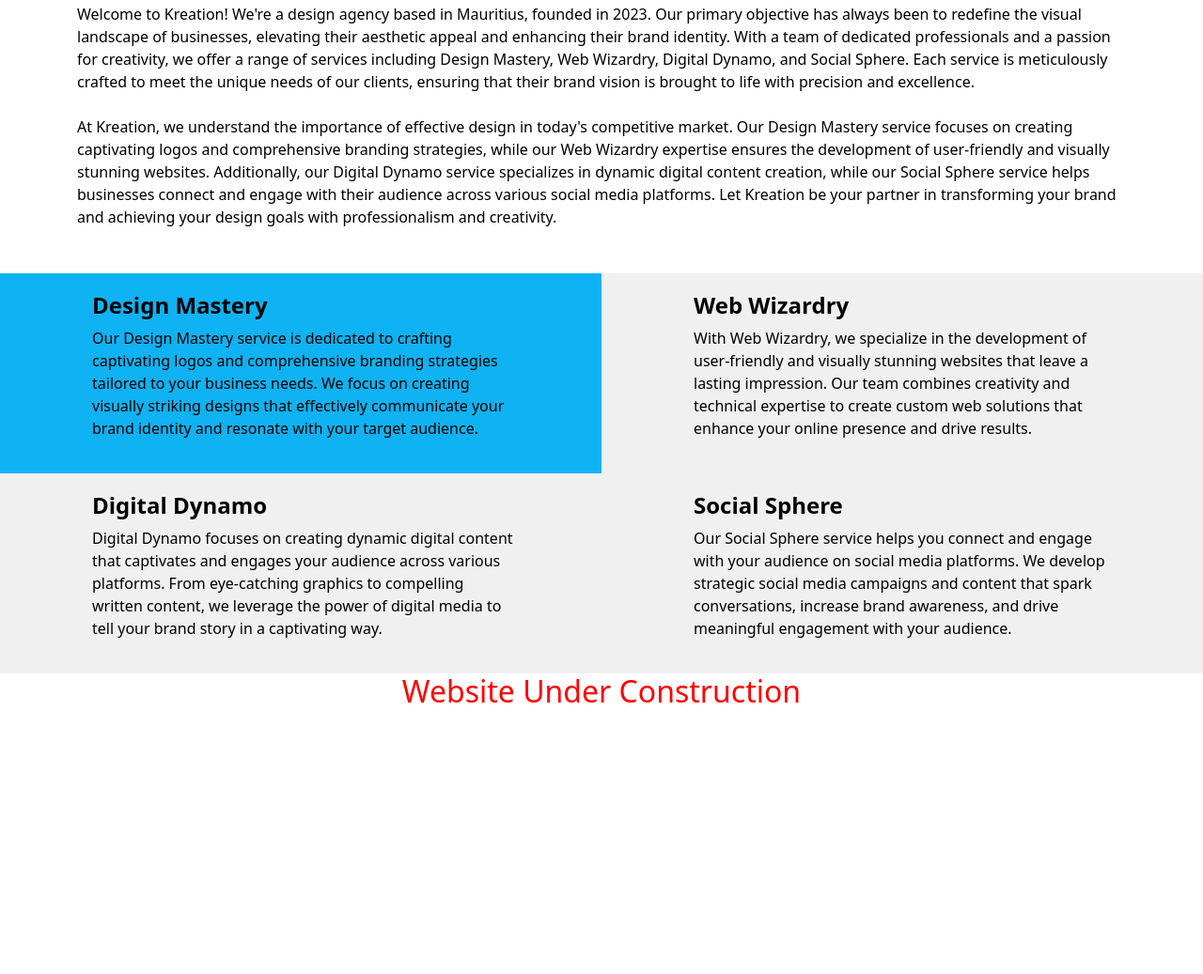
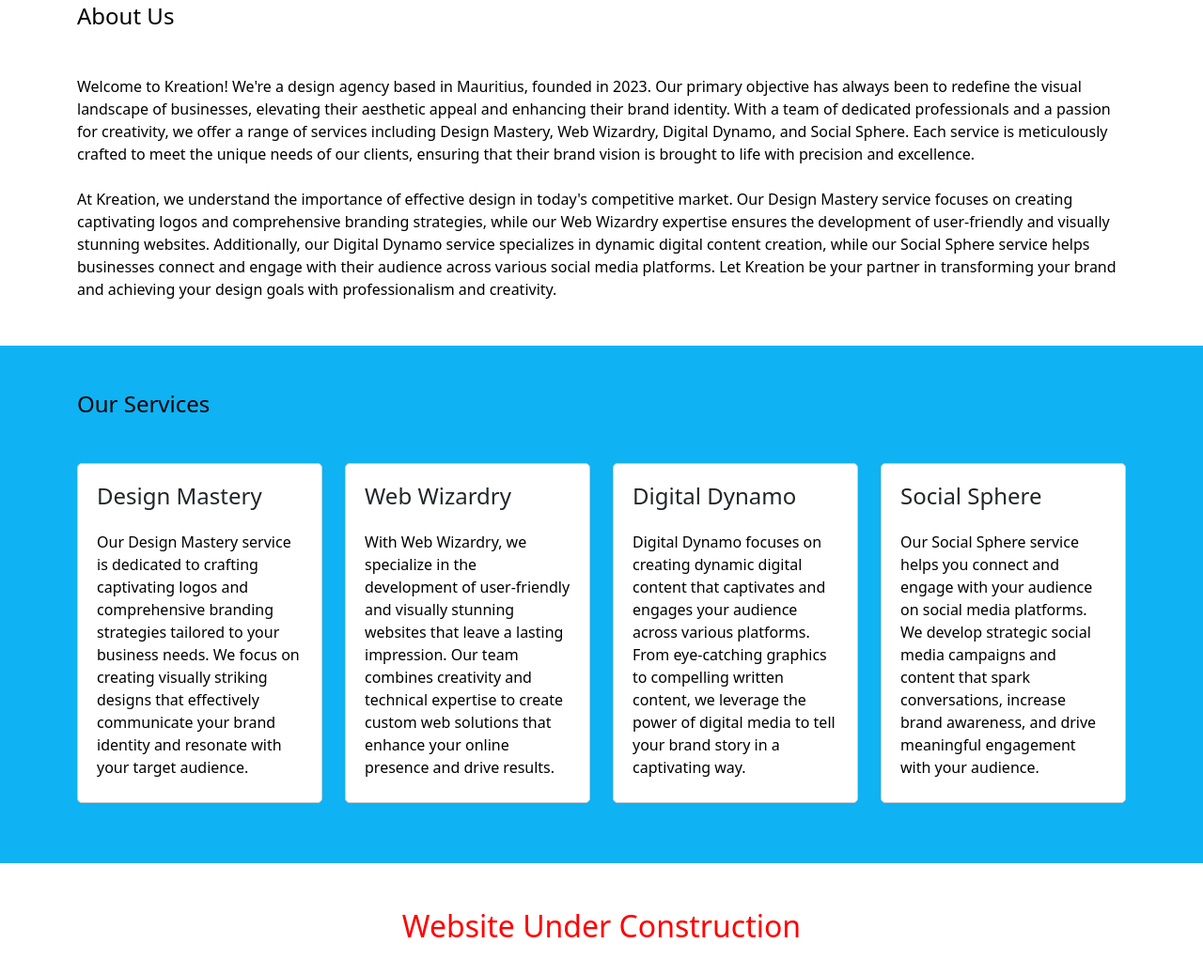
Before and after one commit to maandesign/kreation.mu, a plain HTML site: page index.html in a window 1280 px wide. Shown: the part 845-1882 px from the top of the page at 94% size. Before the commit the page ends 1608 px from the top, so only its background shows below. Drawn offline with nearby package versions, Linux system fonts and the light colour scheme.

Commit message:
Add files via upload

```diff
--- a/index.html
+++ b/index.html
@@ -51,37 +51,55 @@
     </header>
 
     <!-- Main Content -->
-    <div class="container mt-5">
+    <div class="container mt-5 mb-5">
+        <h4 class="text-left mb-5">About Us</h4>
         <p style="color: black;">Welcome to Kreation! We're a design agency based in Mauritius, founded in 2023. Our primary objective has always been to redefine the visual landscape of businesses, elevating their aesthetic appeal and enhancing their brand identity. With a team of dedicated professionals and a passion for creativity, we offer a range of services including Design Mastery, Web Wizardry, Digital Dynamo, and Social Sphere. Each service is meticulously crafted to meet the unique needs of our clients, ensuring that their brand vision is brought to life with precision and excellence.<br>
             <br>At Kreation, we understand the importance of effective design in today's competitive market. Our Design Mastery service focuses on creating captivating logos and comprehensive branding strategies, while our Web Wizardry expertise ensures the development of user-friendly and visually stunning websites. Additionally, our Digital Dynamo service specializes in dynamic digital content creation, while our Social Sphere service helps businesses connect and engage with their audience across various social media platforms. Let Kreation be your partner in transforming your brand and achieving your design goals with professionalism and creativity.
         </p>
     </div>
 
     <!-- Services -->
-    <div class="container-fluid mt-5">
-        <div class="row">
-            <div class="col-md-6 service selected">
-                <h3 class="service-title">Design Mastery</h3>
-                <p class="service-description">Our Design Mastery service is dedicated to crafting captivating logos and comprehensive branding strategies tailored to your business needs. We focus on creating visually striking designs that effectively communicate your brand identity and resonate with your target audience.</p>
-            </div>
-            <div class="col-md-6 service">
-                <h3 class="service-title">Web Wizardry</h3>
-                <p class="service-description">With Web Wizardry, we specialize in the development of user-friendly and visually stunning websites that leave a lasting impression. Our team combines creativity and technical expertise to create custom web solutions that enhance your online presence and drive results.</p>
-            </div>
-        </div>
-        <div class="row">
-            <div class="col-md-6 service">
-                <h3 class="service-title">Digital Dynamo</h3>
-                <p class="service-description">Digital Dynamo focuses on creating dynamic digital content that captivates and engages your audience across various platforms. From eye-catching graphics to compelling written content, we leverage the power of digital media to tell your brand story in a captivating way.</p>
-            </div>
-            <div class="col-md-6 service">
-                <h3 class="service-title">Social Sphere</h3>
-                <p class="service-description">Our Social Sphere service helps you connect and engage with your audience on social media platforms. We develop strategic social media campaigns and content that spark conversations, increase brand awareness, and drive meaningful engagement with your audience.</p>
+    <div class="container-fluid ser pt-5 pb-4">
+        <div class="container ser-p">
+            <h4 class="text-left mb-5">Our Services</h4>
+            <div class="row">
+                <div class="col-md-3">
+                    <div class="service">
+                        <div class="service-content">
+                            <h3>Design Mastery</h3>
+                            <p>Our Design Mastery service is dedicated to crafting captivating logos and comprehensive branding strategies tailored to your business needs. We focus on creating visually striking designs that effectively communicate your brand identity and resonate with your target audience.</p>
+                        </div>
+                    </div>
+                </div>
+                <div class="col-md-3">
+                    <div class="service">
+                        <div class="service-content">
+                            <h3>Web Wizardry</h3>
+                            <p>With Web Wizardry, we specialize in the development of user-friendly and visually stunning websites that leave a lasting impression. Our team combines creativity and technical expertise to create custom web solutions that enhance your online presence and drive results.</p>
+                        </div>
+                    </div>
+                </div>
+                <div class="col-md-3">
+                    <div class="service">
+                        <div class="service-content">
+                            <h3>Digital Dynamo</h3>
+                            <p>Digital Dynamo focuses on creating dynamic digital content that captivates and engages your audience across various platforms. From eye-catching graphics to compelling written content, we leverage the power of digital media to tell your brand story in a captivating way.</p>
+                        </div>
+                    </div>
+                </div>
+                <div class="col-md-3">
+                    <div class="service">
+                        <div class="service-content">
+                            <h3>Social Sphere</h3>
+                            <p>Our Social Sphere service helps you connect and engage with your audience on social media platforms. We develop strategic social media campaigns and content that spark conversations, increase brand awareness, and drive meaningful engagement with your audience.</p>
+                        </div>
+                    </div>
+                </div>
             </div>
         </div>
     </div>
 
-    <h2 class="text-center" style="color: red;">Website Under Construction</h2>
+    <h2 class="text-center mt-5 mb-5" style="color: red;">Website Under Construction</h2>
 
     <!-- Link JQuery -->
     <script src="https://ajax.googleapis.com/ajax/libs/jquery/3.7.1/jquery.min.js"></script>
--- a/style.css
+++ b/style.css
@@ -131,35 +131,57 @@
     padding-left: 25px;
     padding-right: 25px;
     }
+
+    .service-content{
+        padding-bottom: 0px !important;
+    }
+}
+
+/* Custom styles for the services section */
+.ser {
+    background-color: #0FB2F2; /* Add blue background */
+}
+
+.ser-p{
+    padding-left: 12px;
+    padding-right: 12px;
 }
 
 .service {
+    height: 90%; /* Set fixed height */
+    margin-bottom: 30px;
+    text-align: center;
     padding: 20px;
-    text-align: left;
-    transition: background-color 0.3s, color 0.3s;
-    cursor: pointer;
-    background-color: #f0f0f0;
+    border: 1px solid #ccc;
+    border-radius: 5px;
+    transition: transform 0.3s ease;
+    background-color: white; /* Ensure services have a white background */
+}
+
+.service:hover {
+    transform: translateY(-5px);
+}
+
+.service-content {
+    height: 100%; /* Make service content fill entire height */
+    display: flex; /* Use flexbox for positioning */
+    flex-direction: column; /* Align items vertically */
+    text-align: left; /* Align text to the left */
+    padding-bottom: 15px; /* Add padding to bottom for space */
+}
+
+.service h3 {
+    font-size: 24px;
+    padding-bottom: 15px;
+}
+
+.service p {
+    font-size: 16px;
+    color: black;
+    margin-bottom: 0; /* Remove margin below paragraph */
+}
+
+/* Section title color*/
+h4{
     color: black;
 }
-
-.selected {
-    background-color: #0FB2F2;
-    /* color: white; */
-}
-
-.service:hover:not(.selected) {
-    background-color: #0FB2F2;
-    /* color: white; */
-}
-
-.service-title {
-    font-size: 1.5rem;
-    font-weight: bold;
-    margin-left: 13%;
-}
-
-.service-description {
-    color: black;
-    width: 75% !important;
-    margin-left: 13%;
-}
```
